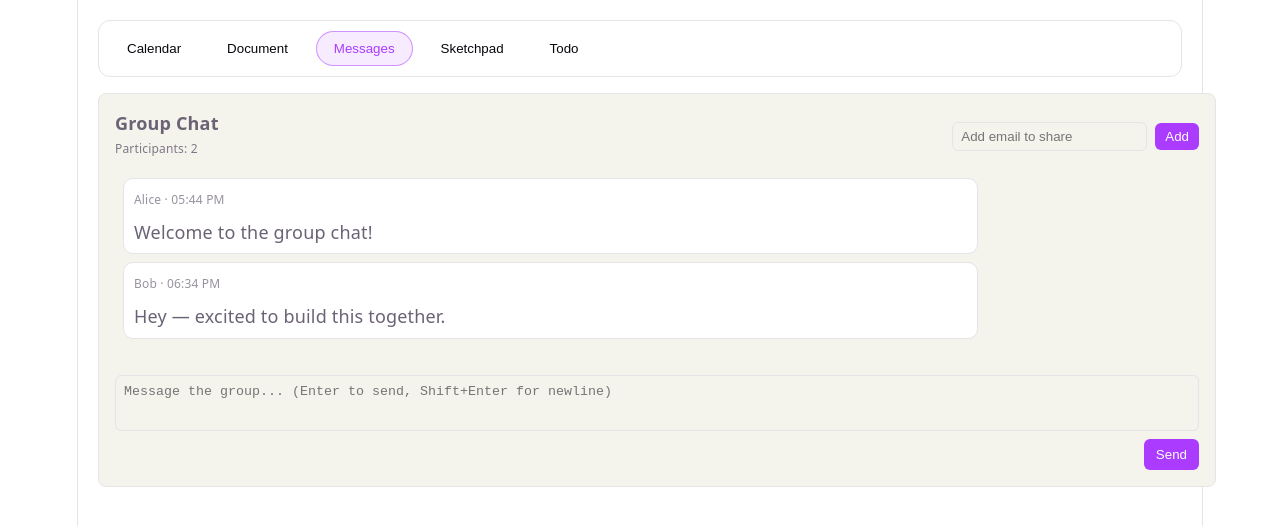
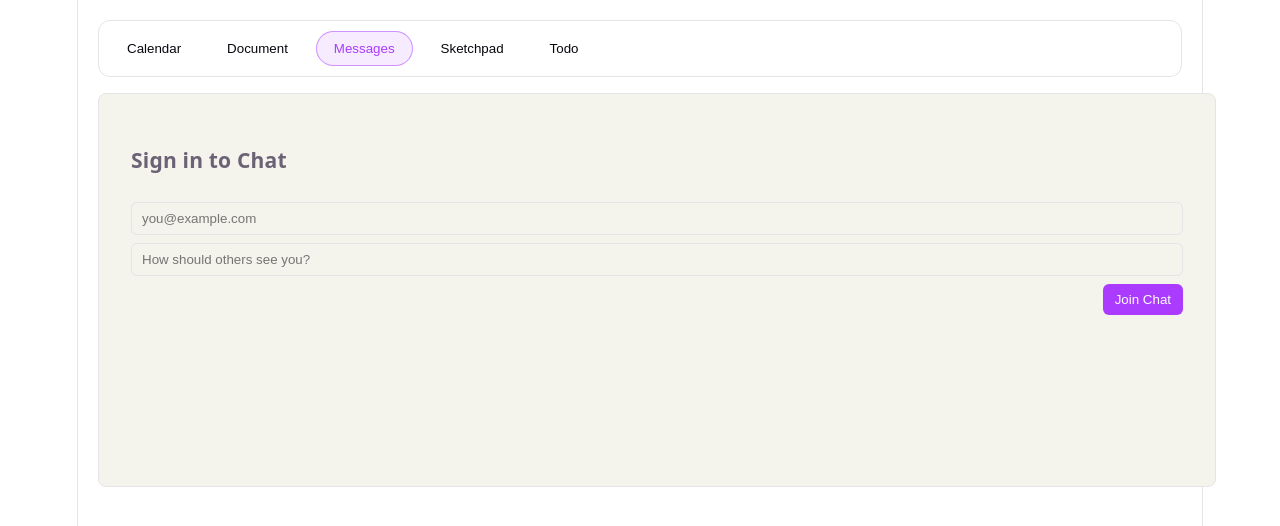
Before and after one commit to sorenbaca-tech/sendr, a React (Vite) app in the folder hackproject1/hackathon-project-1/: page / in a window 1280 px wide. Both pictures are taken after a click on the tab "Messages". Shown: the top 526 px of the page. Built offline with nearby package versions, Linux system fonts and the light colour scheme.

Commit message:
Messages Update

```diff
--- a/hackproject1/hackathon-project-1/src/components/Messages.jsx
+++ b/hackproject1/hackathon-project-1/src/components/Messages.jsx
@@ -28,6 +28,25 @@ function shortNameFromEmail(email) {
   return local.replace(/[._\-]/g, ' ').replace(/\b\w/g, (c) => c.toUpperCase())
 }
 
+const USER_KEY = 'chat_user'
+
+function getStoredUser() {
+  try {
+    const s = sessionStorage.getItem(USER_KEY)
+    return s ? JSON.parse(s) : null
+  } catch (e) {
+    return null
+  }
+}
+
+function saveStoredUser(user) {
+  try {
+    sessionStorage.setItem(USER_KEY, JSON.stringify(user))
+  } catch (e) {
+    // ignore
+  }
+}
+
 export default function Messages() {
   const initialData = initializeStorage()
   const [messages, setMessages] = useState(initialData.messages)
@@ -36,6 +55,9 @@ export default function Messages() {
   const [participants, setParticipants] = useState(initialData.participants)
   const [notification, setNotification] = useState('')
   const [lastSync, setLastSync] = useState(Date.now())
+  const [currentUser, setCurrentUser] = useState(() => getStoredUser())
+  const [signupEmail, setSignupEmail] = useState('')
+  const [signupName, setSignupName] = useState('')
 
   const listRef = useRef(null)
   const emailRef = useRef(null)
@@ -50,6 +72,11 @@ export default function Messages() {
     // save to localStorage whenever messages or participants change
     localStorage.setItem(STORAGE_KEY, JSON.stringify({ messages, participants }))
   }, [messages, participants])
+
+  useEffect(() => {
+    // persist current user separately
+    if (currentUser) saveStoredUser(currentUser)
+  }, [currentUser])
 
   useEffect(() => {
     // poll localStorage for updates from other tabs/instances every 500ms
@@ -77,7 +104,9 @@ export default function Messages() {
   function send() {
     const text = value.trim()
     if (!text) return
-    const m = { id: Date.now(), sender: 'you@example.com', name: 'You', text, ts: Date.now() }
+    const sender = (currentUser && currentUser.email) || 'you@example.com'
+    const name = (currentUser && currentUser.name) || 'You'
+    const m = { id: Date.now(), sender, name, text, ts: Date.now() }
     setMessages((s) => [...s, m])
     setValue('')
   }
@@ -114,6 +143,60 @@ export default function Messages() {
     // mock email notification
     setNotification(`Email sent to ${email} with chat access link.`)
     setTimeout(() => setNotification(''), 3000)
+  }
+
+  function completeSignup(userEmail, displayName) {
+    const email = userEmail.trim().toLowerCase()
+    const name = displayName.trim() || shortNameFromEmail(email)
+    const u = { email, name }
+    setCurrentUser(u)
+    // add to participants if missing
+    if (!participants.find((p) => p.email === email)) {
+      setParticipants((s) => [...s, { email, name }])
+    }
+    // post a system message announcing the user
+    const joinMsg = { id: Date.now() + 2, sender: 'system', name: 'System', text: `${name} (${email}) joined as you.`, ts: Date.now() }
+    setMessages((s) => [...s, joinMsg])
+    setNotification(`Signed in as ${name} <${email}>`)
+    setTimeout(() => setNotification(''), 2500)
+  }
+
+  if (!currentUser) {
+    return (
+      <section className="component-card messages-wrapper">
+        <style>{`
+          .messages-wrapper { display:flex; flex-direction:column; height:360px; }
+          .signup { display:flex; flex-direction:column; gap:8px; padding:16px }
+          .signup input { padding:8px 10px; border:1px solid var(--border); border-radius:6px; background:var(--code-bg); color:var(--text-h) }
+          .signup button { padding:8px 12px; border-radius:6px; background:var(--accent); color:white; border:none; align-self:flex-end }
+        `}</style>
+
+        <div className="signup">
+          <h3>Sign in to Chat</h3>
+          <input
+            aria-label="Your email"
+            placeholder="you@example.com"
+            value={signupEmail}
+            onChange={(e) => setSignupEmail(e.target.value)}
+          />
+          <input
+            aria-label="Display name"
+            placeholder="How should others see you?"
+            value={signupName}
+            onChange={(e) => setSignupName(e.target.value)}
+          />
+          <div style={{ display: 'flex', justifyContent: 'flex-end' }}>
+            <button
+              type="button"
+              onClick={() => completeSignup(signupEmail, signupName)}
+              disabled={!isValidEmail(signupEmail)}
+            >
+              Join Chat
+            </button>
+          </div>
+        </div>
+      </section>
+    )
   }
 
   return (
@@ -165,7 +248,7 @@ export default function Messages() {
               </div>
             )
           }
-          const isYou = m.sender === 'you@example.com'
+          const isYou = currentUser && m.sender === currentUser.email
           return (
             <div key={m.id} className={isYou ? 'message you' : 'message'}>
               <div className="meta">{m.name || shortNameFromEmail(m.sender)} · {new Date(m.ts).toLocaleTimeString([], { hour: '2-digit', minute: '2-digit' })}</div>
```
